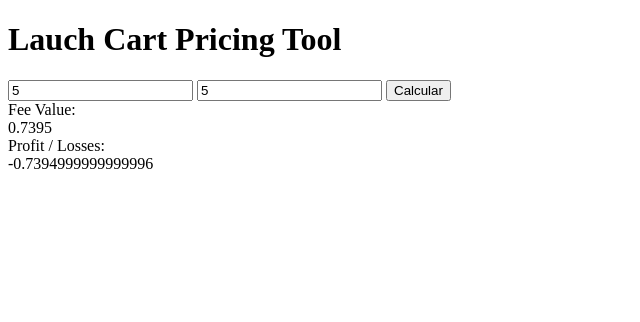
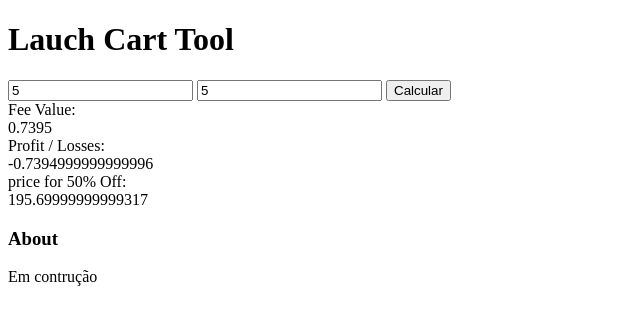
Before and after one commit to Paulo-2048/lauch-cart-tools, a plain HTML site: page index.html in a window 1280 px wide. Both pictures are taken after typing "5", "5" into the empty fields and a click on the button "Calcular". Shown: the whole page, without its empty margins (0-640 px from the left). Drawn offline with Linux system fonts and the light colour scheme.

Commit message:
Add Feature 50% Discount

```diff
--- a/index.html
+++ b/index.html
@@ -10,7 +10,7 @@
     <header></header>
 
     <main>
-      <h1>Lauch Cart Pricing Tool</h1>
+      <h1>Lauch Cart Tool</h1>
       <div class="inputs">
         <input type="number" id="price-fab" placeholder="Price of Fab" />
         <input
@@ -25,12 +25,15 @@
         <div id="result-fee"></div>
         <span>Profit / Losses:</span>
         <div id="result-profLoss"></div>
-        <!-- <span>Max Discount: </span>
-        <div id="result-maxDiscount"></div> -->
+        <span>price for 50% Off: </span>
+        <div id="off50"></div>
       </div>
     </main>
 
-    <footer></footer>
+    <footer>
+      <h3>About</h3>
+      <p>Em contrução</p><br>
+    </footer>
 
     <script src="main.js"></script>
   </body>
--- a/main.js
+++ b/main.js
@@ -1,16 +1,36 @@
 const submit = document.querySelector('#submit')
 const resultFee = document.querySelector('#result-fee')
 const resultProfLoss = document.querySelector('#result-profLoss')
-const resultMaxDiscount = document.querySelector('#result-maxDiscount')
+const discount50 = document.querySelector('#off50')
+const minProfit = 0.50
+
+
+
+function discount50Function (fabValue) {
+  let recomendationValue = 0
+  let realValue = 0
+
+  while (realValue <= minProfit) {
+    recomendationValue += 0.1
+    let fee50Discount = (6.99 / 100) * recomendationValue + 0.39
+    let discountedValue = recomendationValue - (recomendationValue * 0.9)
+    realValue = discountedValue - fee50Discount - fabValue
+    console.log(realValue, discountedValue, recomendationValue)
+  }
+  return recomendationValue
+}
+
 
 submit.addEventListener('click', function () {
   const fabValue = parseFloat(document.querySelector('#price-fab').value)
   const storeValue = parseFloat(document.querySelector('#price-store').value)
   const fee = (6.99 / 100) * storeValue + 0.39
   const liquidValue = storeValue - fee - fabValue
+  const recomendPrice = discount50Function(fabValue, fee)
 
   resultFee.innerHTML = fee
   resultProfLoss.innerHTML = liquidValue
+  discount50.innerHTML = recomendPrice
 
   // if (liquidValue < 0) {
   //   resultMaxDiscount.innerHTML = 'No Discount Aplicable'
```
